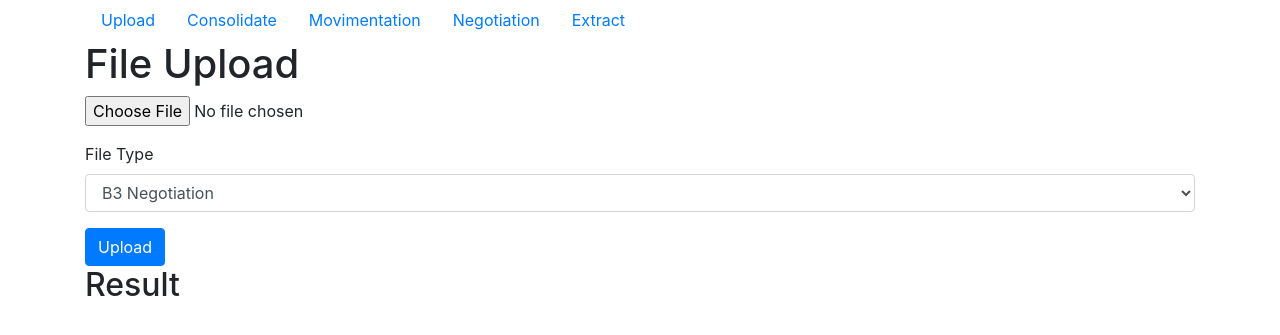
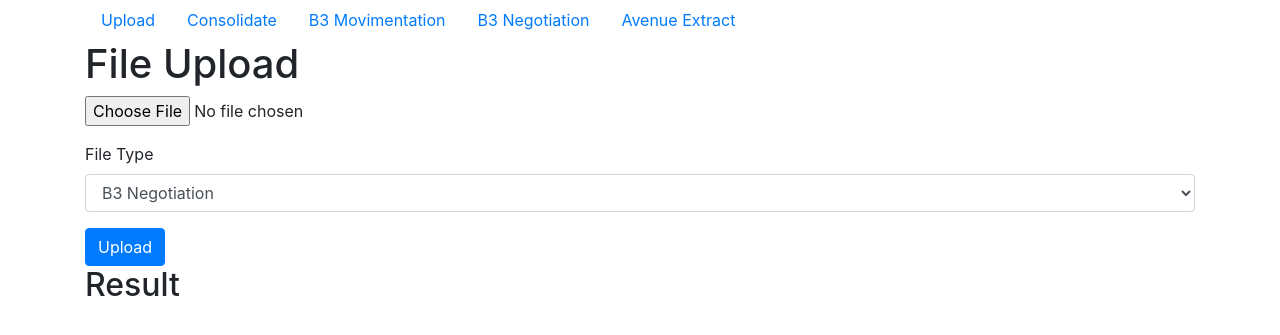
Before and after one commit to andrenepomuceno/wallet.py, a Flask app: page / in a window 1280 px wide. Shown: the top 335 px of the page. Run offline with Flask 3, Linux system fonts and the light colour scheme.

Commit message:
Minor fixes

```diff
--- a/app/templates/base.html
+++ b/app/templates/base.html
@@ -13,9 +13,9 @@
         <nav class="nav">
             <a class="nav-link" href="/">Upload</a>
             <a class="nav-link" href="/consolidate">Consolidate</a>
-            <a class="nav-link" href="/movimentation">Movimentation</a>
-            <a class="nav-link" href="/negotiation">Negotiation</a>
-            <a class="nav-link" href="/extract">Extract</a>
+            <a class="nav-link" href="/movimentation">B3 Movimentation</a>
+            <a class="nav-link" href="/negotiation">B3 Negotiation</a>
+            <a class="nav-link" href="/extract">Avenue Extract</a>
         </nav>
         <div class="content">
             {% block content %}
--- a/app/utils/processing.py
+++ b/app/utils/processing.py
@@ -399,9 +399,9 @@ def view_consolidate_request(request):
 
     consolidate = pd.concat([b3_consolidate, avenue_consolidate])
     consolidate = consolidate[['name','url','ticker','currency','last_close_price',
-                                      'position_sum','position_total','buy_avg_price',
-                                      'total_cost','wages_sum','rents_wage_sum','liquid_cost',
-                                      'rentability','rentability_by_year','age','taxes_sum']]
+                               'position_sum','position_total','buy_avg_price',
+                               'total_cost','wages_sum','rents_wage_sum','liquid_cost',
+                               'rentability','rentability_by_year','age','taxes_sum']]
 
 
     df = consolidate.loc[consolidate['position_sum'] > 0]
```
